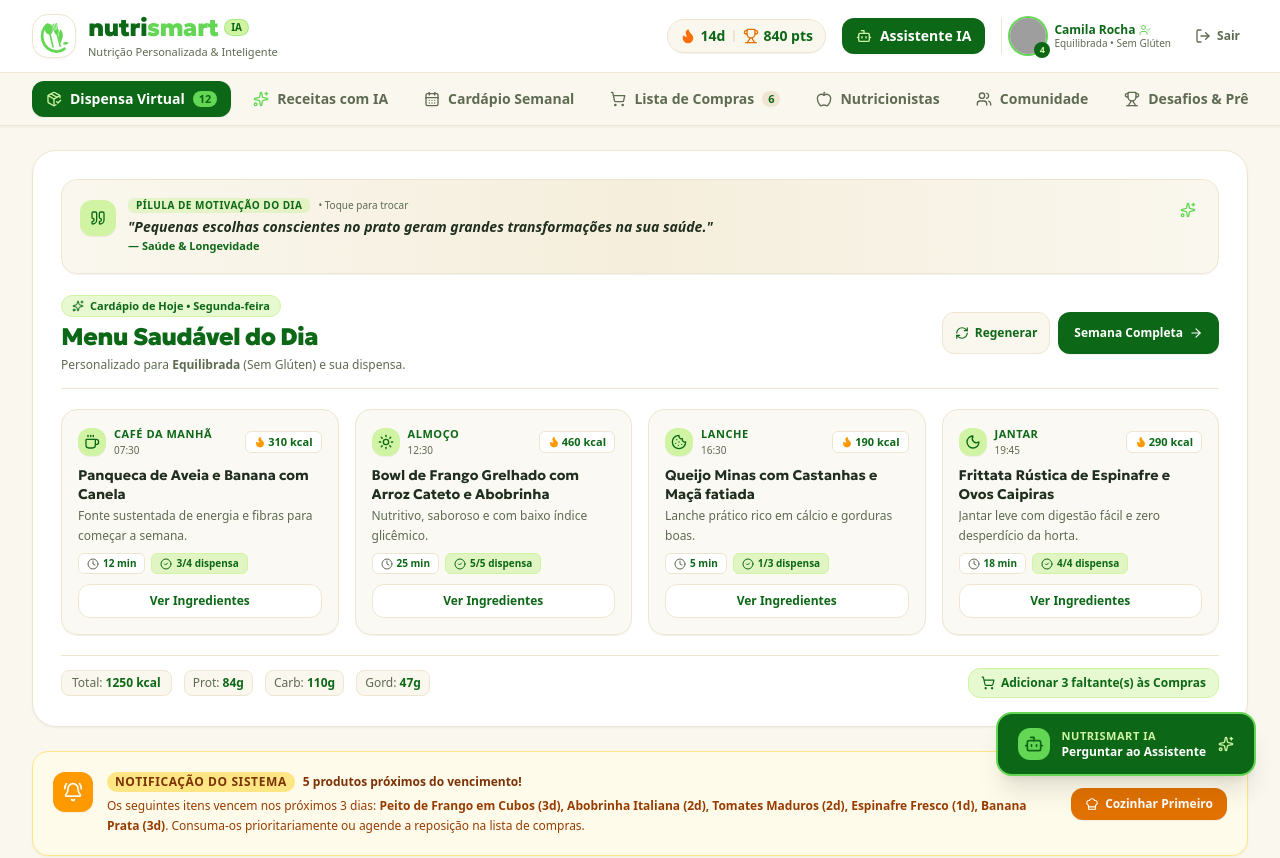
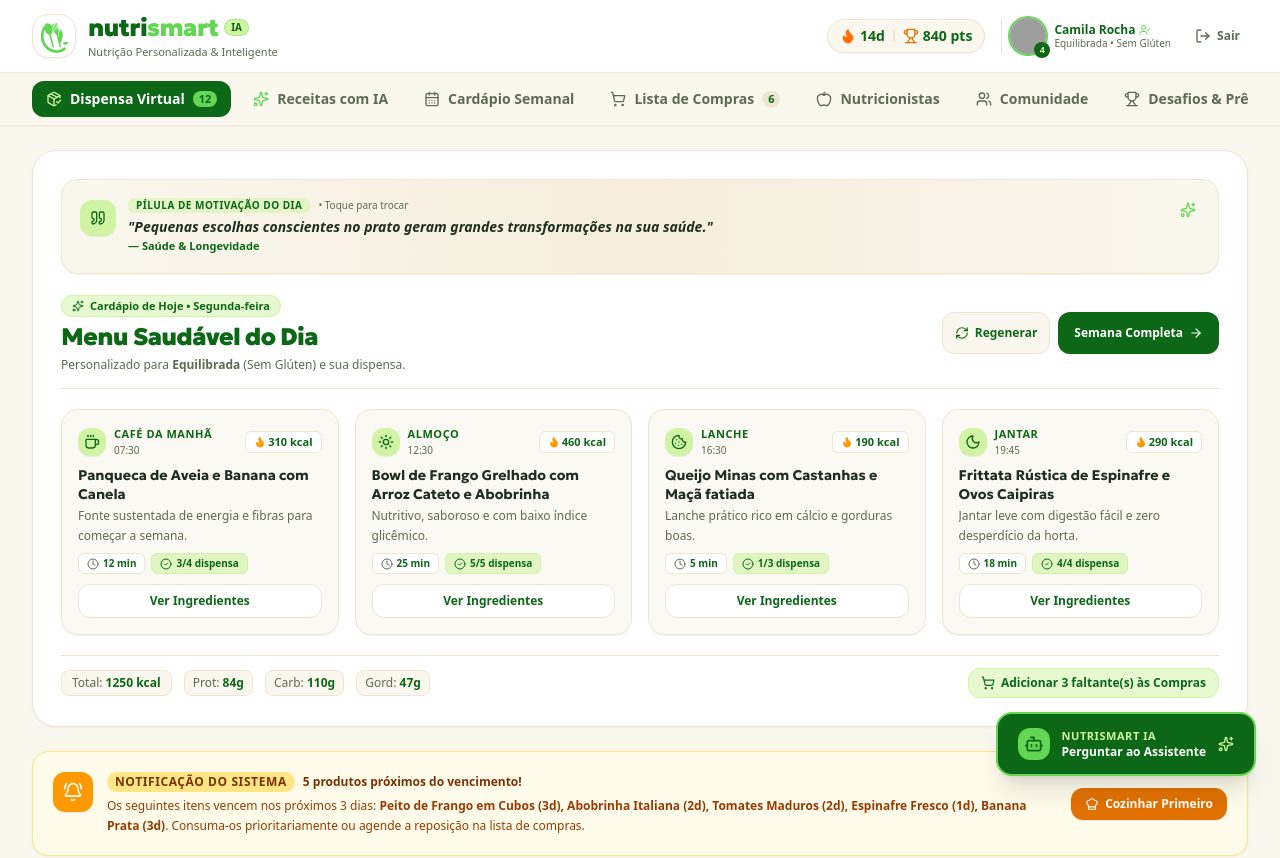
Before and after one commit to i-malur/nutrismart-prototipo, a React (Vite) app: page / in a window 1280 px wide. Shown: the top 858 px of the page. Built offline with nearby package versions, Linux system fonts and the light colour scheme; grey boxes are pictures that could not be loaded.

Commit message:
reorganizando botões

```diff
--- a/src/components/Navbar.tsx
+++ b/src/components/Navbar.tsx
@@ -98,20 +98,13 @@ export const Navbar: React.FC<NavbarProps> = ({
             </div>
           </div>
 
-            {/* AI Assistant Button (Hidden on small mobile since we have floating/bottom bar) */}
-            <button
-              onClick={onOpenAiAssistant}
-              id="nav-ai-assistant-btn"
-              className="hidden sm:flex items-center gap-2 bg-[#0C6816] hover:bg-[#095011] text-white px-3.5 py-2 rounded-xl text-xs sm:text-sm font-semibold transition-all shadow-xs hover:shadow active:scale-95 cursor-pointer"
-            >
-              <Bot className="w-4 h-4 text-[#D0F4A4]" />
-              <span>Assistente IA</span>
-            </button>
+          {/* User Profile Avatar & Logout (Ocultos em telas menores / mobile) */}
+          <div className="hidden md:flex items-center gap-2 sm:gap-4 pl-2 border-l border-[#EFE6D1]">
 
             {/* User Profile Avatar / Cadastro Button */}
             <button
               onClick={onOpenUserProfile}
-              className="flex items-center gap-2 pl-1.5 sm:pl-2 sm:border-l border-[#EFE6D1] cursor-pointer group bg-transparent text-left"
+              className="flex items-center gap-2 cursor-pointer group bg-transparent text-left"
               id="user-profile-btn"
               title="Editar Perfil, Cadastro e Restrições Alimentares"
             >
@@ -147,6 +140,8 @@ export const Navbar: React.FC<NavbarProps> = ({
               <LogOut className="w-4 h-4" />
               <span className="hidden xl:inline text-xs font-semibold">Sair</span>
             </button>
+
+          </div>
 
         </div>
       </div>
```
Lines whose indentation alone changed are shown as unchanged.
